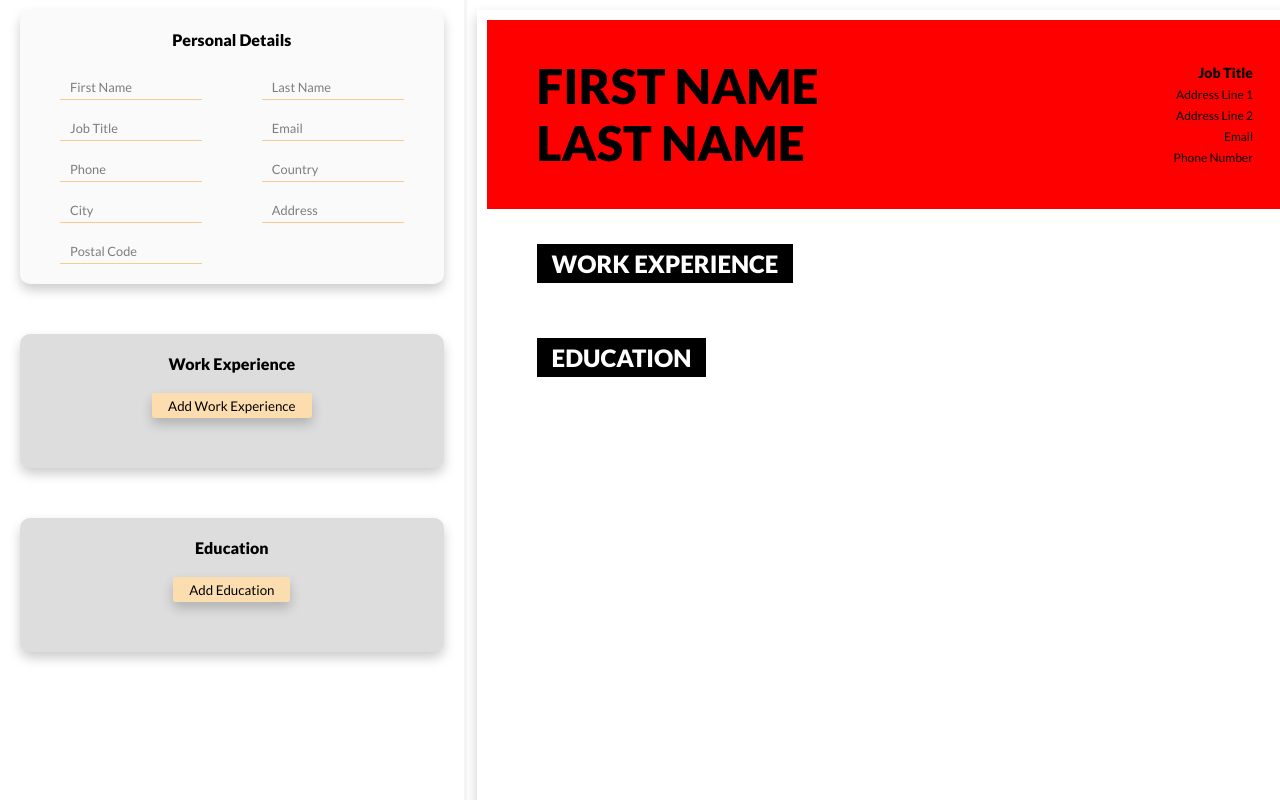
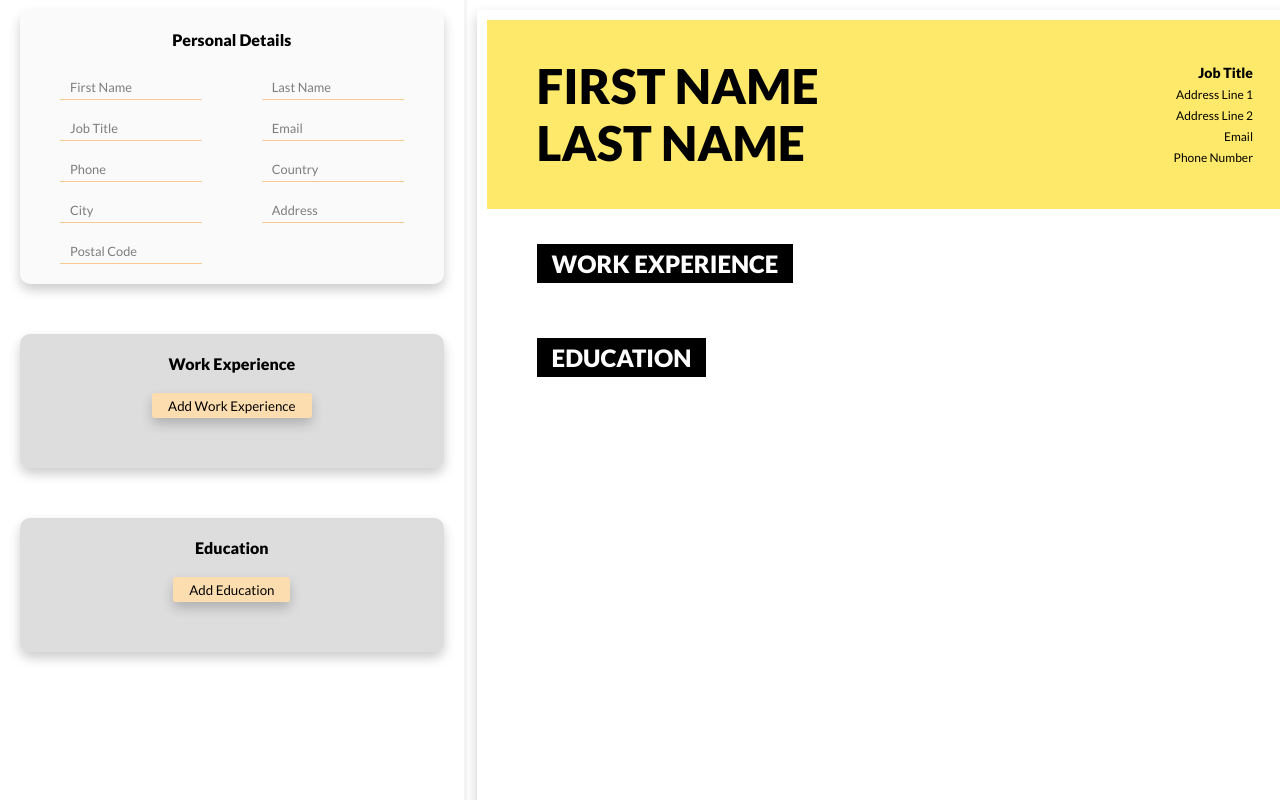
Before and after one commit to raps2019/resume-builder, a React (Create React App) app: page / in a window 1280 px wide. Shown: the top 800 px of the page. Built offline with nearby package versions, Linux system fonts and the light colour scheme.

Commit message:
Changed header color

```diff
--- a/src/components/styles.css
+++ b/src/components/styles.css
@@ -234,7 +234,7 @@ html, body, div, h1, h2, h3, h4, h5, h6, p, input, label, button, li
 }
 
 .cv__header {
-  background-color: red;
+  background-color: rgb(255, 233, 106);
   height: 50mm;
   display: grid;
   grid-template-columns: 50% 50%;
```
